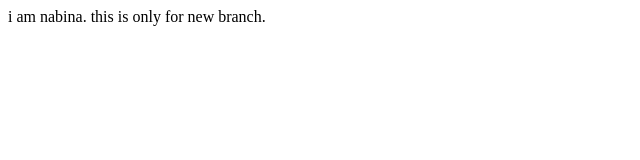
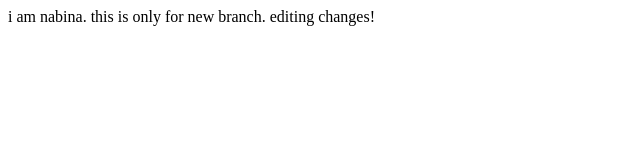
Before and after one commit to nabinapaudel/accessingfolder, a plain HTML site: page index.html in a window 1280 px wide. Shown: the whole page, without its empty margins (0-640 px from the left). Drawn offline with Linux system fonts and the light colour scheme.

Commit message:
Update index.html

```diff
--- a/index.html
+++ b/index.html
@@ -6,7 +6,7 @@
     <title>Document</title>
 </head>
 <body>
-    i am nabina. this is only for new branch.
+    i am nabina. this is only for new branch. editing changes!
 
 </body>
 </html>
```
